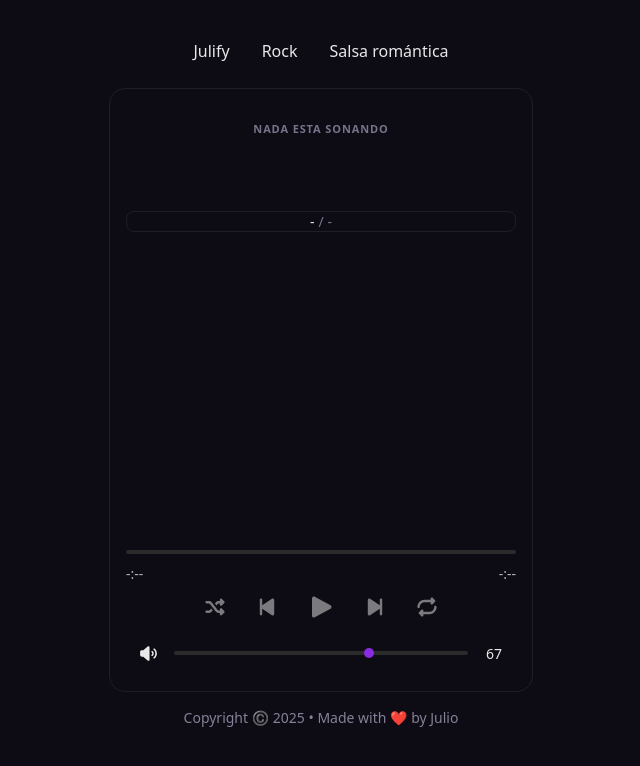
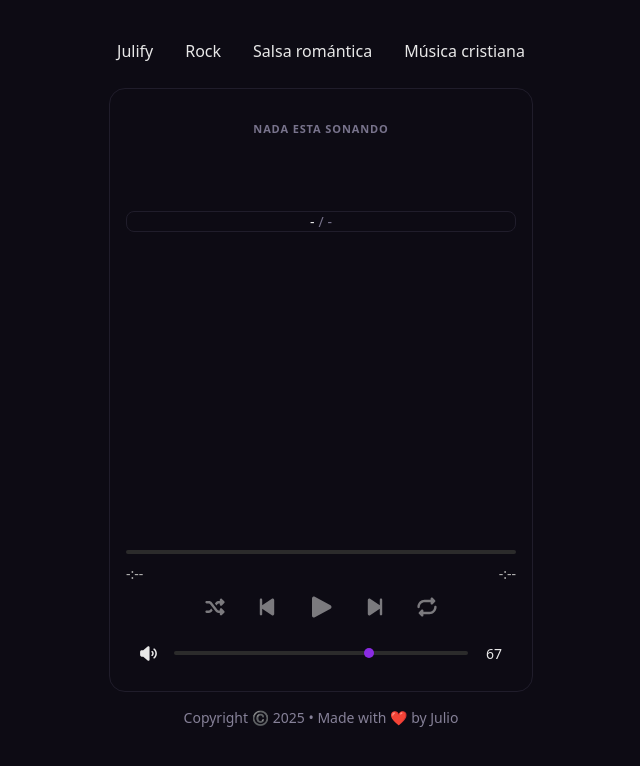
Before and after one commit to neobte/express-audio, a plain HTML site: page index.html in a window 1280 px wide. Shown: the whole page, without its empty margins (319-959 px from the left). Drawn offline with Linux system fonts and the light colour scheme.

Commit message:
Updating files

```diff
--- a/index.html
+++ b/index.html
@@ -18,22 +18,7 @@
 
 <body>
 
-    <div class="playlists" role="group" aria-label="Seleccionar playlist">
-
-        <button class="playlist-btn" type="button" data-playlist="my_playlist">
-            <!-- <span aria-hidden="true">🤷‍♂️</span> -->
-            <span>Julify</span>
-        </button>
-        <button class="playlist-btn" type="button" data-playlist="rock">
-            <!-- <span aria-hidden="true">🎸</span> -->
-            <span>Rock</span>
-        </button>
-        <button class="playlist-btn" type="button" data-playlist="salsa_romantica">
-            <!-- <span aria-hidden="true">🕺</span> -->
-            <span>Salsa romántica</span>
-        </button>
-
-    </div>
+    <div class="playlists" role="group" aria-label="Seleccionar playlist"></div>
 
     <main class="container">
 
--- a/js/script.js
+++ b/js/script.js
@@ -74,6 +74,18 @@ audioDownloadBtn.addEventListener("click", (event) => {
 
 // Listas de reproducción
 const playlists = d.querySelector(".playlists");
+const playlistNames = ["My playlist", "Rock", "Salsa romántica", "Música cristiana"];
+
+for (let index = 0; index < playlistNames.length; index++) {
+    const name = playlistNames[index];
+
+    const button = d.createElement("button");
+    button.classList.add("playlist-btn");
+    button.dataset.playlist = name.normalize("NFD").replace(/[\u0300-\u036f]/g, "").toLowerCase().replace(/\s+/g, "_");
+    button.textContent = (name === "My playlist") ? "Julify" : name;
+
+    playlists.appendChild(button);
+}
 
 // Objeto audio
 const audioElement = new Audio();
```
